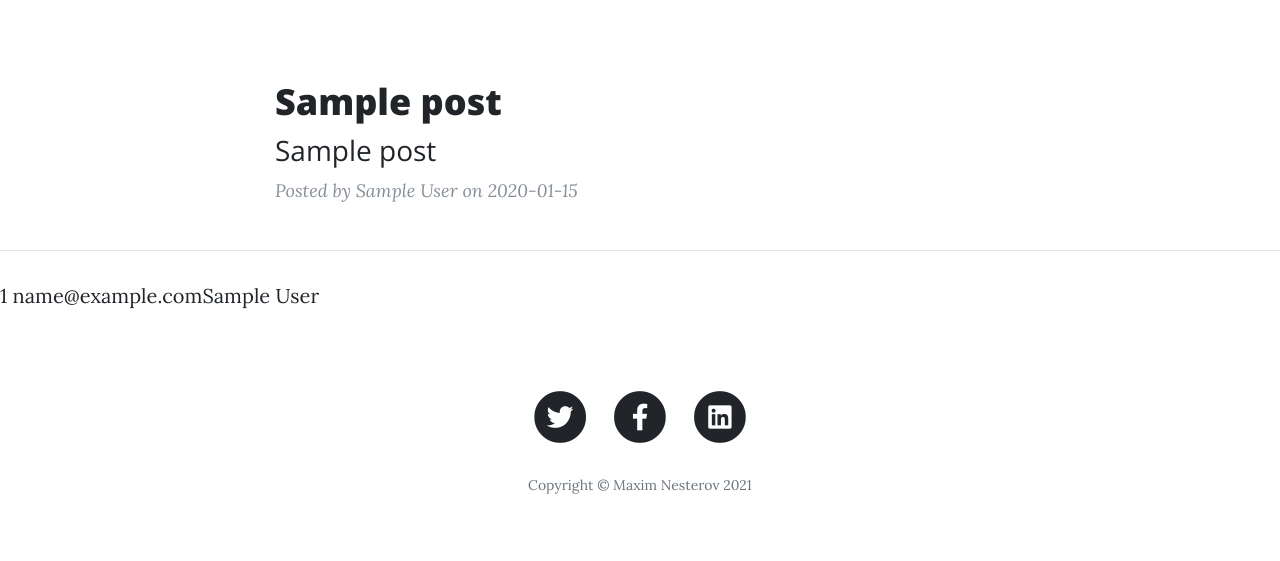
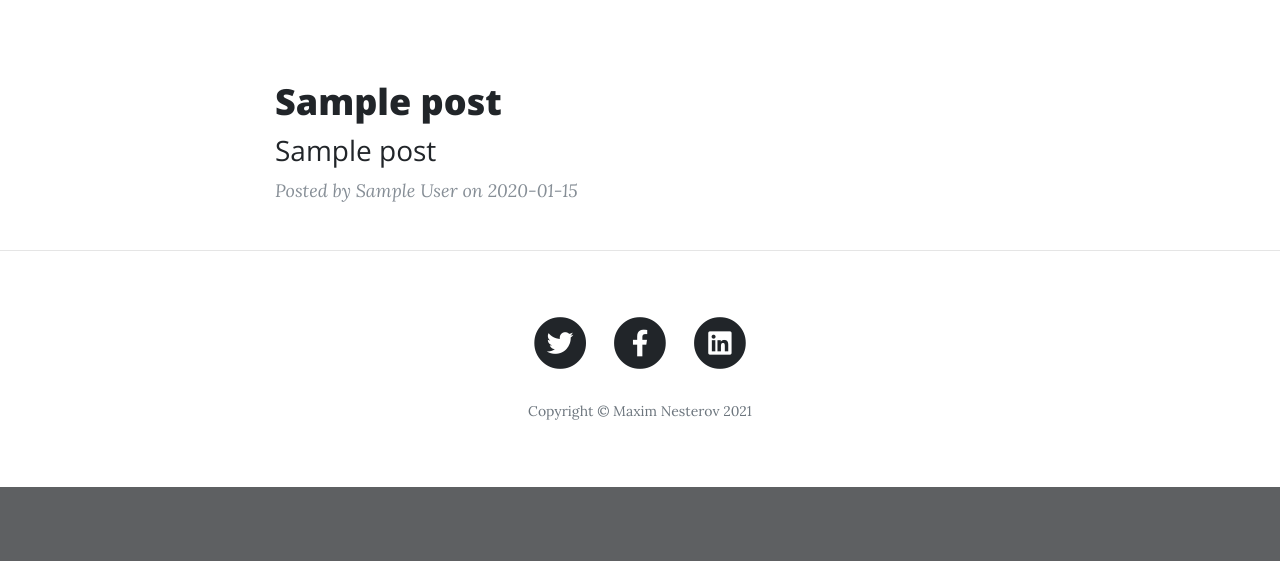
Before and after one commit to maxnesjp/Angela_website, a Flask app: page / in a window 1280 px wide. Shown: the part 532-1093 px from the top of the page. After the commit the page ends 1019 px from the top, so only its background shows below. Run offline with Flask 2, Linux system fonts and the light colour scheme; tables that the repository leaves empty hold one stand-in row (values such as "Sample post"); some libraries are stand-ins or nearby versions.

Commit message:
delete those

```diff
--- a/main.py
+++ b/main.py
@@ -104,7 +104,7 @@ def get_all_posts():
     for user in all_users:
         print(user.id)
     posts = BlogPost.query.all()
-    return render_template("index.html", all_posts=posts, current_user=current_user, users=all_users)
+    return render_template("index.html", all_posts=posts, current_user=current_user)
 
 
 @app.route('/register', methods=["GET", "POST"])
--- a/templates/index.html
+++ b/templates/index.html
@@ -50,10 +50,5 @@
     </div>
   </div>
   <hr>
-  <div>
-    {% for user in users: %}
-    <p>{{user.id}} {{user.email}}{{user.name}}</p>
-    {% endfor %}
-  </div>
 
 {% include "footer.html" %}
```
